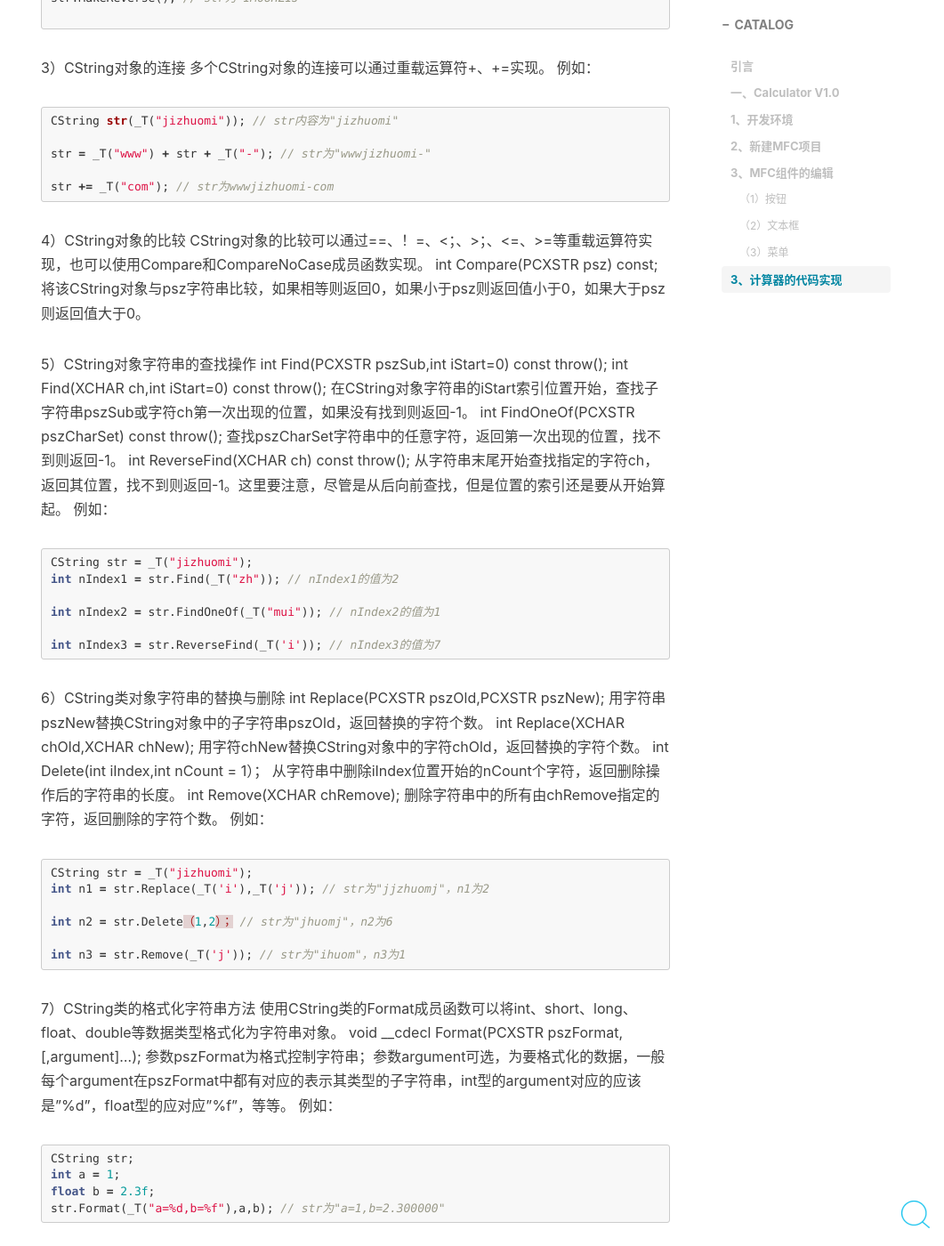
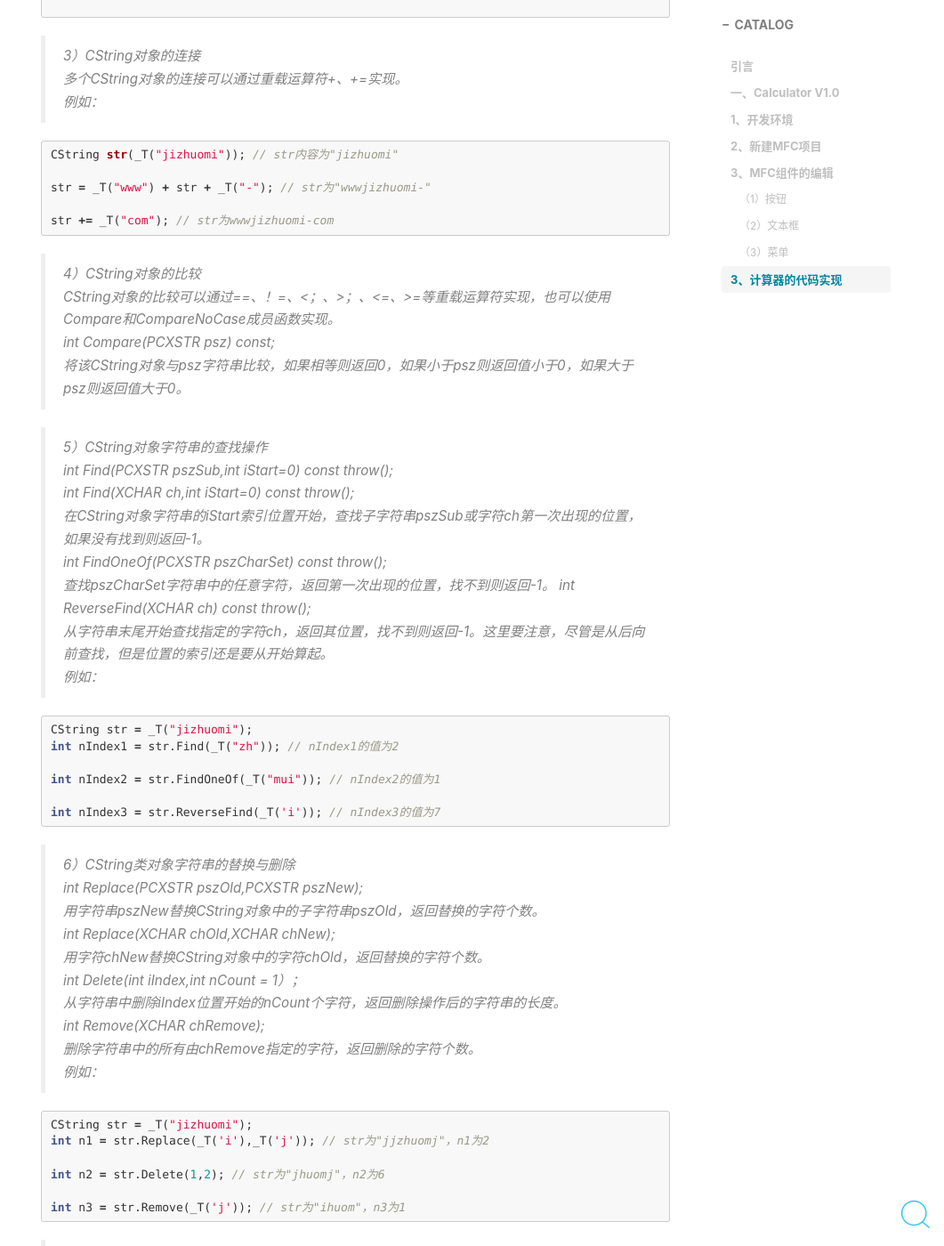
Before and after one commit to 437436999/437436999-coder.github.io, a Jekyll site: the page built from _posts/2019-09-06-Calculator.md, in a window 1280 px wide and 1400 px high, scrolled down 12035 px. Shown: the whole window at 89% size, without its empty margins (219-1280 px from the left). Built offline with Jekyll 4.4.1, drawn with Linux system fonts in a browser that asks for light colours; nearby versions of some CDN libraries; comment, search, counter and statistics services are not loaded; some of the changed text lies outside the part shown.

Commit message:
Update 2019-09-06-Calculator.md

````diff
--- a/_posts/2019-09-06-Calculator.md
+++ b/_posts/2019-09-06-Calculator.md
@@ -127,21 +127,20 @@ CString(const CString& stringSrc);<br>
 CString(TCHAR ch,int nLength = 1）;<br>
 使用此函数构造的CString对象中将含有nLength个重复的ch字符。<br>
 例如：
-
 ```cpp
 CString str1(_T(jizhuomi)); // 将常量字符串拷贝到str1
 
-CString str2(str1）； // 将str1的内容拷贝到str2
+CString str2(str1); // 将str1的内容拷贝到str2
 
-CString(TCHAR ch,int nLength = 1）;
-CString str(_T('w'),3）； // str为"www"
+CString(TCHAR ch,int nLength = 1);
+CString str(_T('w'),3); // str为"www"
 
 ```
 
-2）CString类的大小写转换及顺序转换函数
-CString& MakeLower(); 将字符串中的所有大写字符转换为小写字符。
-CString& MakeUpper(); 将字符串中的所有小写字符转换为大写字符。
-CString& MakeReverse(); 将字符串中所有字符的顺序颠倒。
+>2）CString类的大小写转换及顺序转换函数<br>
+CString& MakeLower(); 将字符串中的所有大写字符转换为小写字符。<br>
+CString& MakeUpper(); 将字符串中的所有小写字符转换为大写字符。<br>
+CString& MakeReverse(); 将字符串中所有字符的顺序颠倒。<br>
 例如：
 
 ```cpp
@@ -154,8 +153,8 @@ str.MakeReverse(); // str为"IMOUHZIJ"
 
 ```
 
-3）CString对象的连接
-多个CString对象的连接可以通过重载运算符+、+=实现。
+>3）CString对象的连接<br>
+多个CString对象的连接可以通过重载运算符+、+=实现。<br>
 例如：
 
 ```cpp
@@ -166,19 +165,19 @@ str = _T("www") + str + _T("-"); // str为"wwwjizhuomi-"
 str += _T("com"); // str为wwwjizhuomi-com
 ```
 
-4）CString对象的比较
-CString对象的比较可以通过==、！=、<；、>；、<=、>=等重载运算符实现，也可以使用Compare和CompareNoCase成员函数实现。
-int Compare(PCXSTR psz) const;
+>4）CString对象的比较<br>
+CString对象的比较可以通过==、！=、<；、>；、<=、>=等重载运算符实现，也可以使用Compare和CompareNoCase成员函数实现。<br>
+int Compare(PCXSTR psz) const;<br>
 将该CString对象与psz字符串比较，如果相等则返回0，如果小于psz则返回值小于0，如果大于psz则返回值大于0。
 
-5）CString对象字符串的查找操作
-int Find(PCXSTR pszSub,int iStart=0) const throw();
-int Find(XCHAR ch,int iStart=0) const throw();
-在CString对象字符串的iStart索引位置开始，查找子字符串pszSub或字符ch第一次出现的位置，如果没有找到则返回-1。
-int FindOneOf(PCXSTR pszCharSet) const throw();
+>5）CString对象字符串的查找操作<br>
+int Find(PCXSTR pszSub,int iStart=0) const throw();<br>
+int Find(XCHAR ch,int iStart=0) const throw();<br>
+在CString对象字符串的iStart索引位置开始，查找子字符串pszSub或字符ch第一次出现的位置，如果没有找到则返回-1。<br>
+int FindOneOf(PCXSTR pszCharSet) const throw();<br>
 查找pszCharSet字符串中的任意字符，返回第一次出现的位置，找不到则返回-1。
-int ReverseFind(XCHAR ch) const throw();
-从字符串末尾开始查找指定的字符ch，返回其位置，找不到则返回-1。这里要注意，尽管是从后向前查找，但是位置的索引还是要从开始算起。
+int ReverseFind(XCHAR ch) const throw();<br>
+从字符串末尾开始查找指定的字符ch，返回其位置，找不到则返回-1。这里要注意，尽管是从后向前查找，但是位置的索引还是要从开始算起。<br>
 例如：
 
 ```cpp
@@ -190,30 +189,30 @@ int nIndex2 = str.FindOneOf(_T("mui")); // nIndex2的值为1
 int nIndex3 = str.ReverseFind(_T('i')); // nIndex3的值为7
 ```
 
-6）CString类对象字符串的替换与删除
-int Replace(PCXSTR pszOld,PCXSTR pszNew);
-用字符串pszNew替换CString对象中的子字符串pszOld，返回替换的字符个数。
-int Replace(XCHAR chOld,XCHAR chNew);
-用字符chNew替换CString对象中的字符chOld，返回替换的字符个数。
-int Delete(int iIndex,int nCount = 1）；
-从字符串中删除iIndex位置开始的nCount个字符，返回删除操作后的字符串的长度。
-int Remove(XCHAR chRemove);
-删除字符串中的所有由chRemove指定的字符，返回删除的字符个数。
+>6）CString类对象字符串的替换与删除<br>
+int Replace(PCXSTR pszOld,PCXSTR pszNew);<br>
+用字符串pszNew替换CString对象中的子字符串pszOld，返回替换的字符个数。<br>
+int Replace(XCHAR chOld,XCHAR chNew);<br>
+用字符chNew替换CString对象中的字符chOld，返回替换的字符个数。<br>
+int Delete(int iIndex,int nCount = 1）；<br>
+从字符串中删除iIndex位置开始的nCount个字符，返回删除操作后的字符串的长度。<br>
+int Remove(XCHAR chRemove);<br>
+删除字符串中的所有由chRemove指定的字符，返回删除的字符个数。<br>
 例如：
 
 ```cpp
 CString str = _T("jizhuomi");
 int n1 = str.Replace(_T('i'),_T('j')); // str为"jjzhuomj"，n1为2
 
-int n2 = str.Delete（1,2）； // str为"jhuomj"，n2为6
+int n2 = str.Delete(1,2); // str为"jhuomj"，n2为6
 
 int n3 = str.Remove(_T('j')); // str为"ihuom"，n3为1
 ```
 
-7）CString类的格式化字符串方法
-使用CString类的Format成员函数可以将int、short、long、float、double等数据类型格式化为字符串对象。
-void __cdecl Format(PCXSTR pszFormat,[,argument]...);
-参数pszFormat为格式控制字符串；参数argument可选，为要格式化的数据，一般每个argument在pszFormat中都有对应的表示其类型的子字符串，int型的argument对应的应该是"%d"，float型的应对应"%f"，等等。
+>7）CString类的格式化字符串方法<br>
+使用CString类的Format成员函数可以将int、short、long、float、double等数据类型格式化为字符串对象。<br>
+void __cdecl Format(PCXSTR pszFormat,[,argument]...);<br>
+参数pszFormat为格式控制字符串；参数argument可选，为要格式化的数据，一般每个argument在pszFormat中都有对应的表示其类型的子字符串，int型的argument对应的应该是"%d"，float型的应对应"%f"，等等。<br>
 例如：
 
 ```cpp
@@ -223,8 +222,8 @@ float b = 2.3f;
 str.Format(_T("a=%d,b=%f"),a,b); // str为"a=1,b=2.300000"
 ```
 
-8）CString类的长度、字符操作
-使用GetLength()可以得到CString对象的字符个数，使用GetAt(int)函数通过下标访问字符串中字符，可访问范围为0~GetLength()-1。
+>8）CString类的长度、字符操作<br>
+使用GetLength()可以得到CString对象的字符个数，使用GetAt(int)函数通过下标访问字符串中字符，可访问范围为0~GetLength()-1。<br>
 例如：
 
 ```cpp
````
